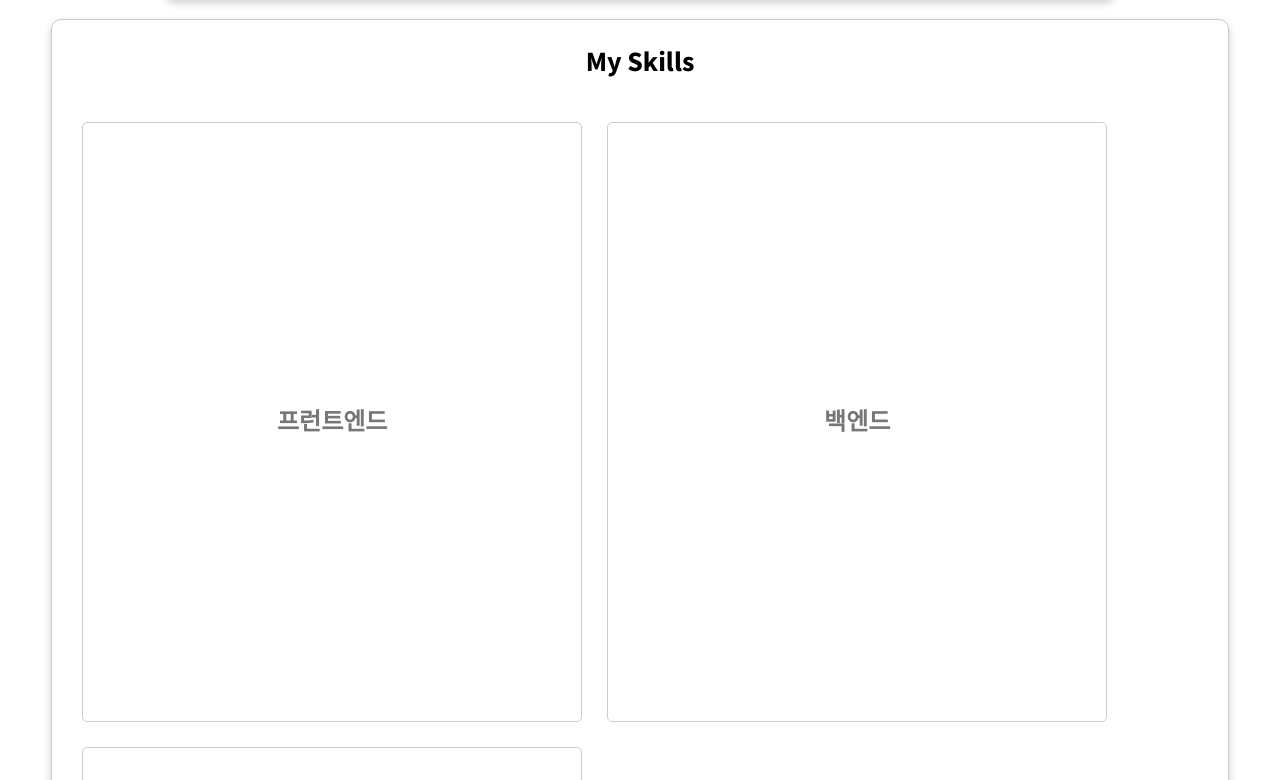
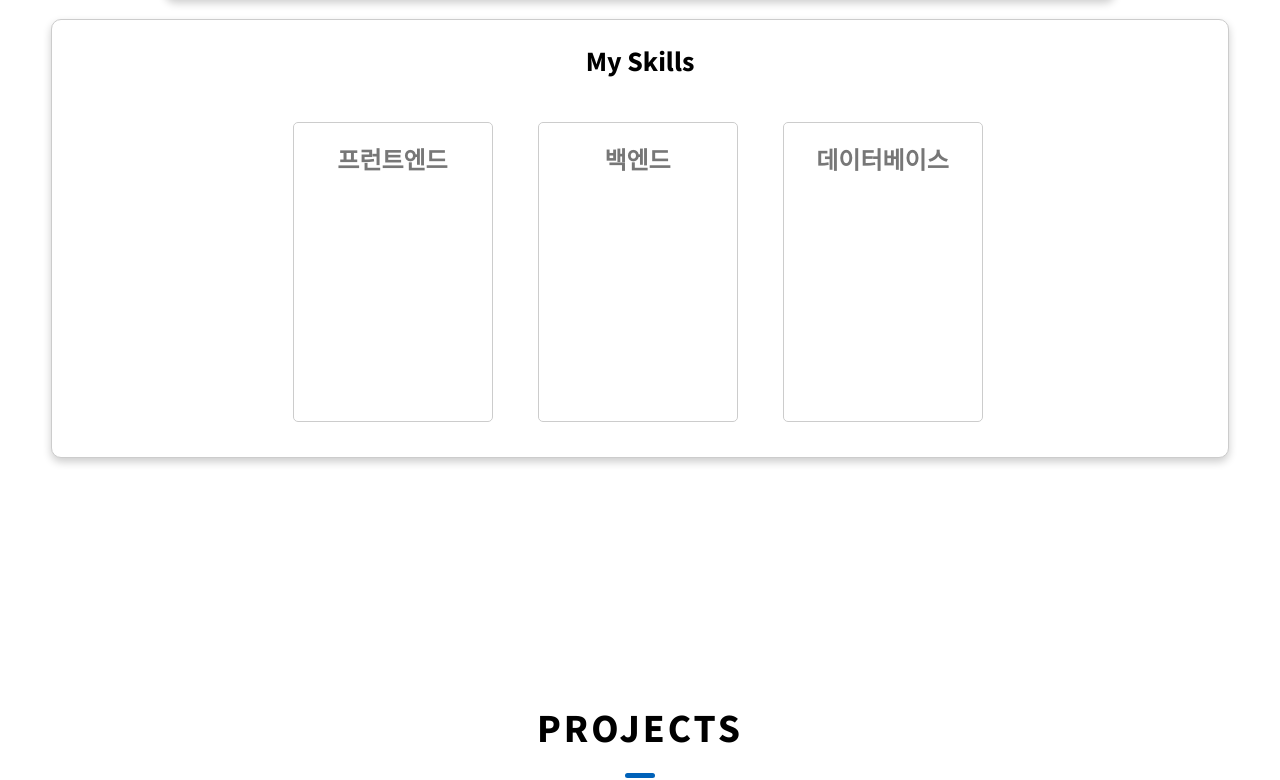
Before and after one commit to leechangseop71/leechangseop71.github.io, a website: page index.html in a window 1280 px wide. Shown: the part 1740-2520 px from the top of the page. Drawn offline with nearby package versions, Linux system fonts and the light colour scheme; files whose address does not match are found by name.

Commit message:
---------------------------------------

```diff
--- a/css/style.css
+++ b/css/style.css
@@ -309,12 +309,27 @@ textarea {
 }
 
 /* Flip Card 스타일 */
+/* 부모 컨테이너를 가운데 정렬 */
+.skills {
+  display: flex;
+  justify-content: center; /* 가로 가운데 정렬 */
+  align-items: center; /* 세로 가운데 정렬 */
+  flex-wrap: wrap;
+  gap: 20px;
+  margin-top: 20px;
+}
+
+/* 내부 카드를 가운데 정렬 */
 .skills__skill {
-  width: 500px;
-  height: 600px;
+  width: 200px;
+  height: 300px;
   perspective: 1000px;
   position: relative;
   margin: 10px;
+  display: flex;
+  flex-direction: column;
+  align-items: center; /* 가로 가운데 정렬 */
+  justify-content: center; /* 세로 가운데 정렬 */
 }
 
 .skills__skill .front,
@@ -326,10 +341,6 @@ textarea {
   left: 0;
   transition: transform 0.5s;
   backface-visibility: hidden;
-  display: flex;
-  flex-direction: column;
-  align-items: center;
-  justify-content: center;
   text-align: center;
   border: 1px solid #ccc;
   border-radius: 5px;
@@ -338,7 +349,7 @@ textarea {
 
 .skills__skill .back {
   transform: rotateY(180deg);
-  background-color: #f0f0f0; /* 뒷면 배경색 지정 */
+  background-color: #f0f0f0;
 }
 
 .skills__skill:hover .front {
```
